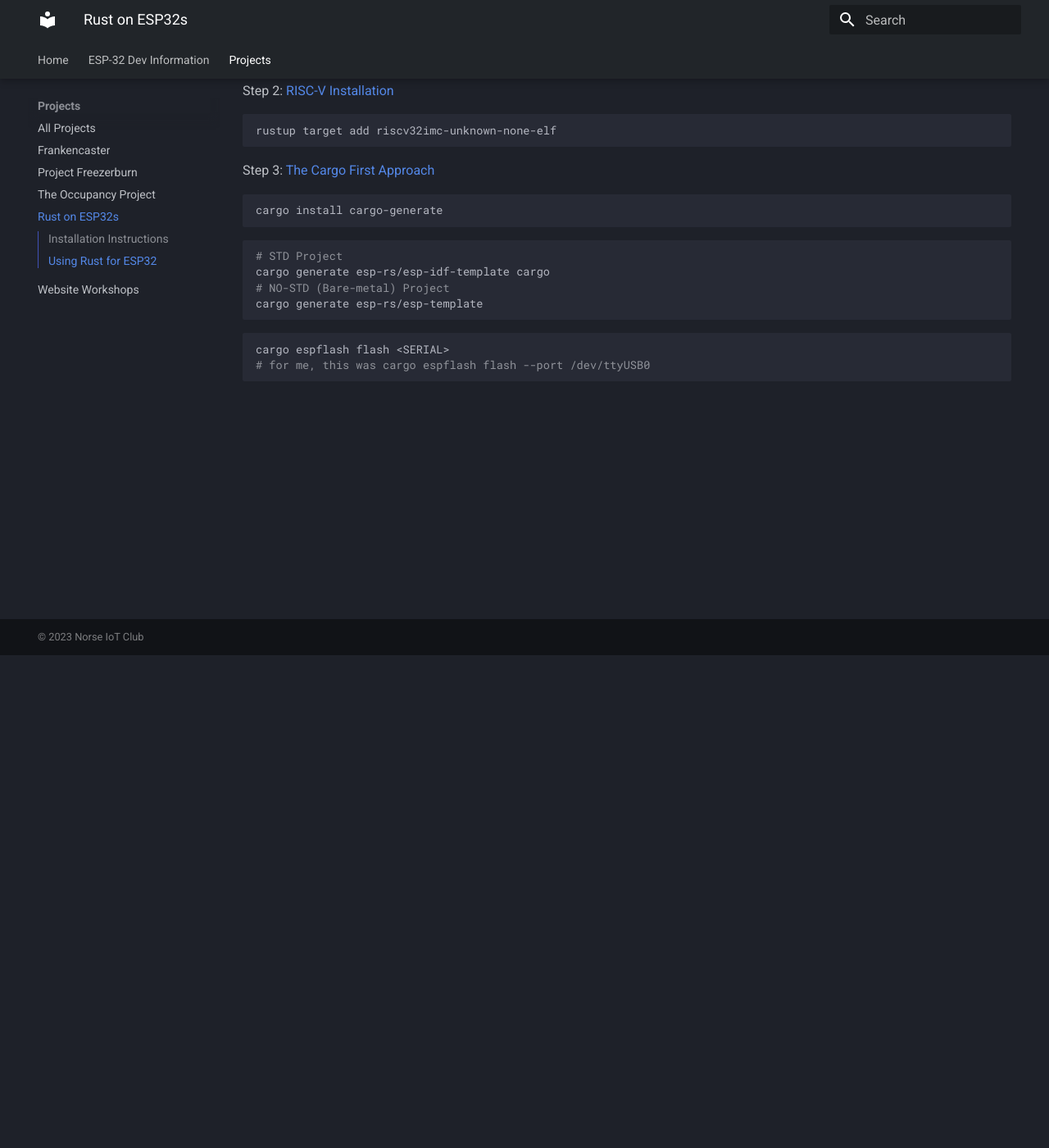
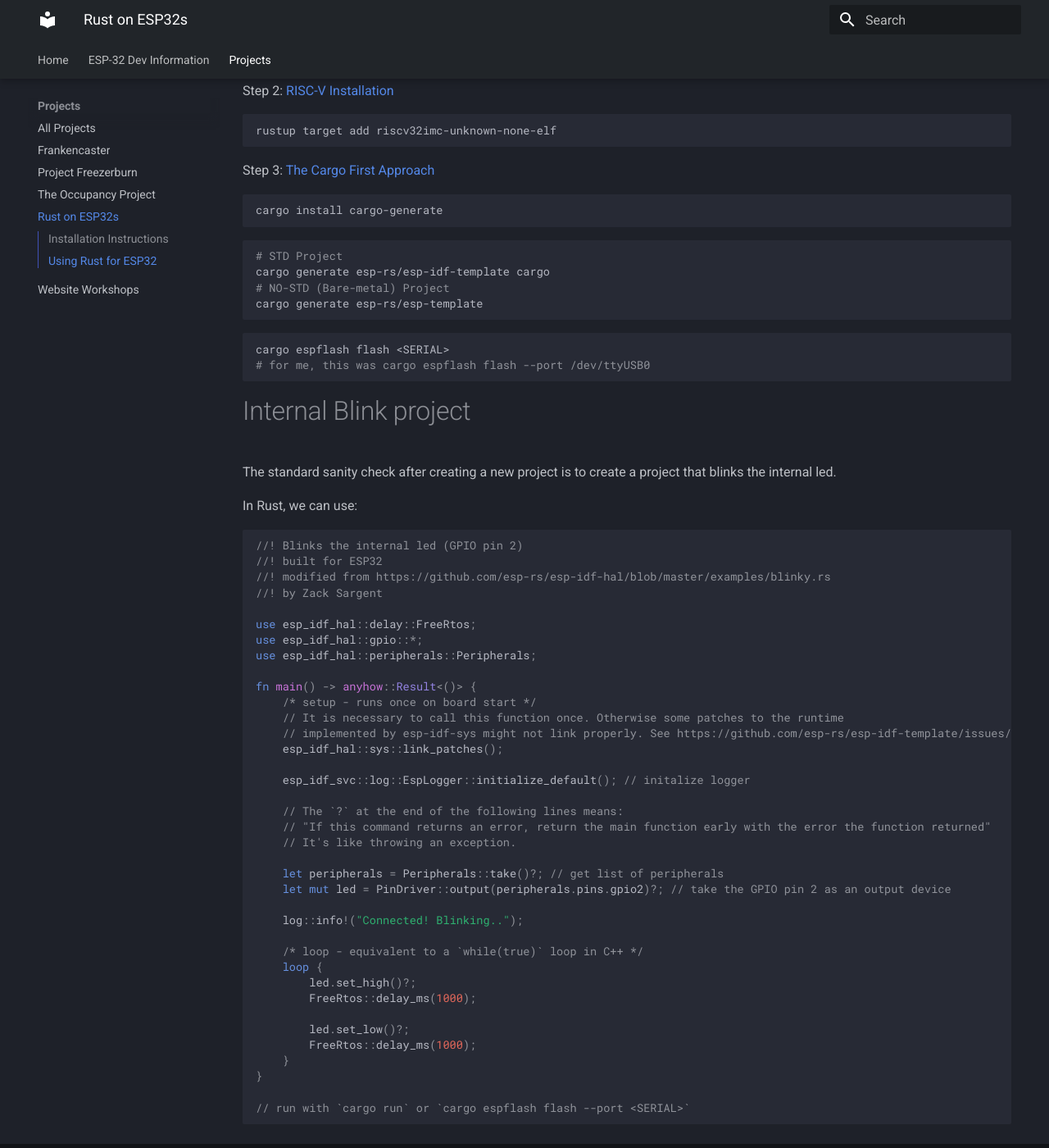
Before and after one commit to Norse-IoT/Wiki, an MkDocs documentation site: the page built from docs/projects/rust-on-esp32.md, in a window 1280 px wide and 1400 px high, scrolled down 601 px. Shown: the whole window at 82% size. Built offline with MkDocs 1.6.1 and Material for MkDocs 9.7.7, drawn with Linux system fonts in a browser that asks for light colours; some of the changed text lies outside the part shown.

Commit message:
add internal blink

````diff
--- a/docs/projects/rust-on-esp32.md
+++ b/docs/projects/rust-on-esp32.md
@@ -1,6 +1,6 @@
 # Rust on ESP32s
 
-Some club members were interested in running Rust programs on ESP32s.
+Why would you want to use Rust? TL;DR: The performance of C++, with better security. Also, it's cool. 🦀 🦀
 
 An associated GitHub repo was created at <https://github.com/Norse-IoT/rust-on-esp32>.
 
@@ -39,3 +39,49 @@
 cargo espflash flash <SERIAL>
 # for me, this was cargo espflash flash --port /dev/ttyUSB0
 ```
+
+# Internal Blink project
+
+The standard sanity check after creating a new project is to create a project that blinks the internal led.
+
+In Rust, we can use:
+
+```rust
+//! Blinks the internal led (GPIO pin 2)
+//! built for ESP32
+//! modified from https://github.com/esp-rs/esp-idf-hal/blob/master/examples/blinky.rs
+//! by Zack Sargent
+
+use esp_idf_hal::delay::FreeRtos;
+use esp_idf_hal::gpio::*;
+use esp_idf_hal::peripherals::Peripherals;
+
+fn main() -> anyhow::Result<()> {
+	/* setup - runs once on board start */
+	// It is necessary to call this function once. Otherwise some patches to the runtime
+    // implemented by esp-idf-sys might not link properly. See https://github.com/esp-rs/esp-idf-template/issues/71
+	esp_idf_hal::sys::link_patches();
+
+	esp_idf_svc::log::EspLogger::initialize_default(); // initalize logger
+
+	// The `?` at the end of the following lines means:
+	// "If this command returns an error, return the main function early with the error the function returned"
+	// It's like throwing an exception.
+
+	let peripherals = Peripherals::take()?; // get list of peripherals
+	let mut led = PinDriver::output(peripherals.pins.gpio2)?; // take the GPIO pin 2 as an output device
+
+	log::info!("Connected! Blinking..");
+
+	/* loop - equivalent to a `while(true)` loop in C++ */
+	loop {
+		led.set_high()?;
+		FreeRtos::delay_ms(1000);
+
+		led.set_low()?;
+		FreeRtos::delay_ms(1000);
+	}
+}
+
+// run with `cargo run` or `cargo espflash flash --port <SERIAL>`
+```
````
